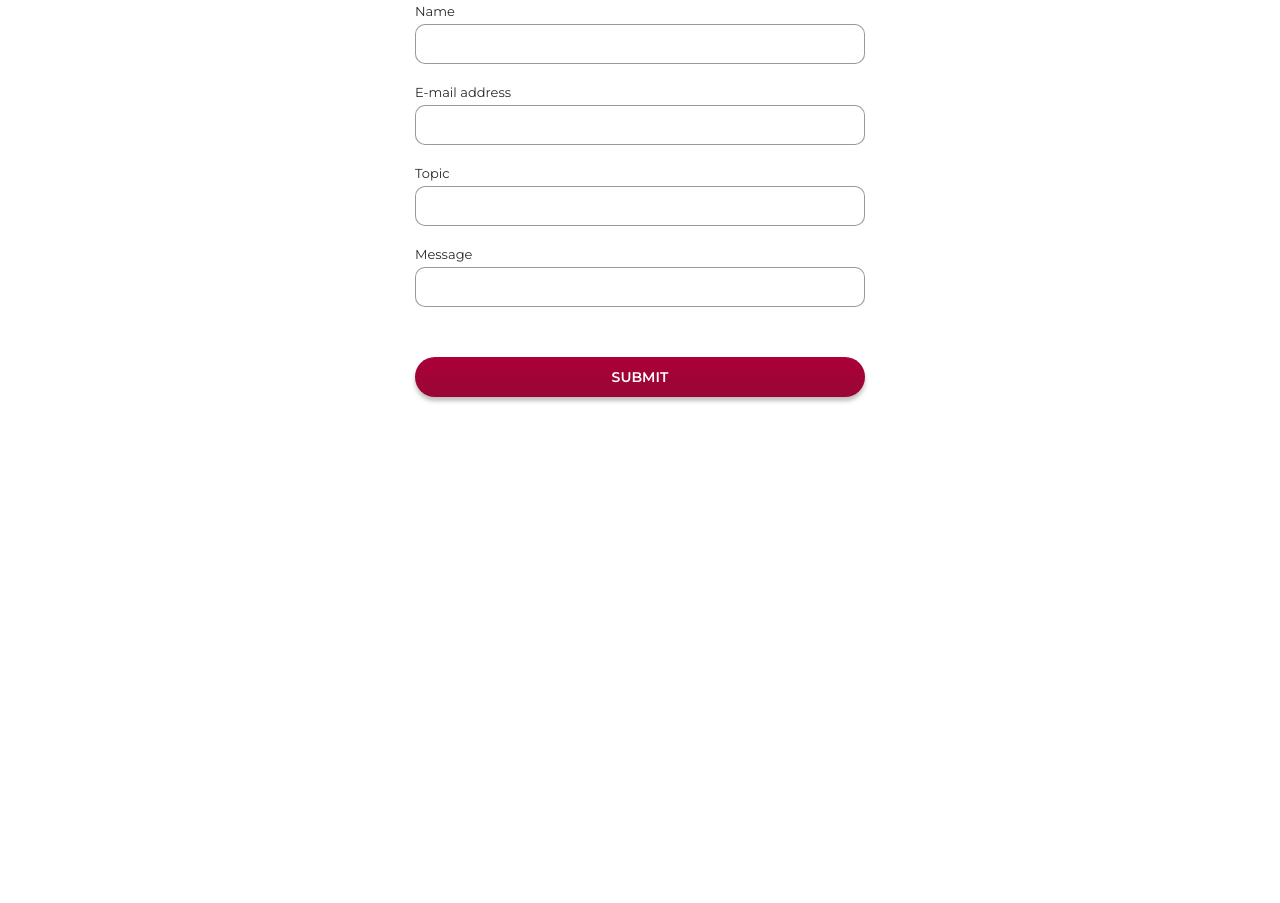
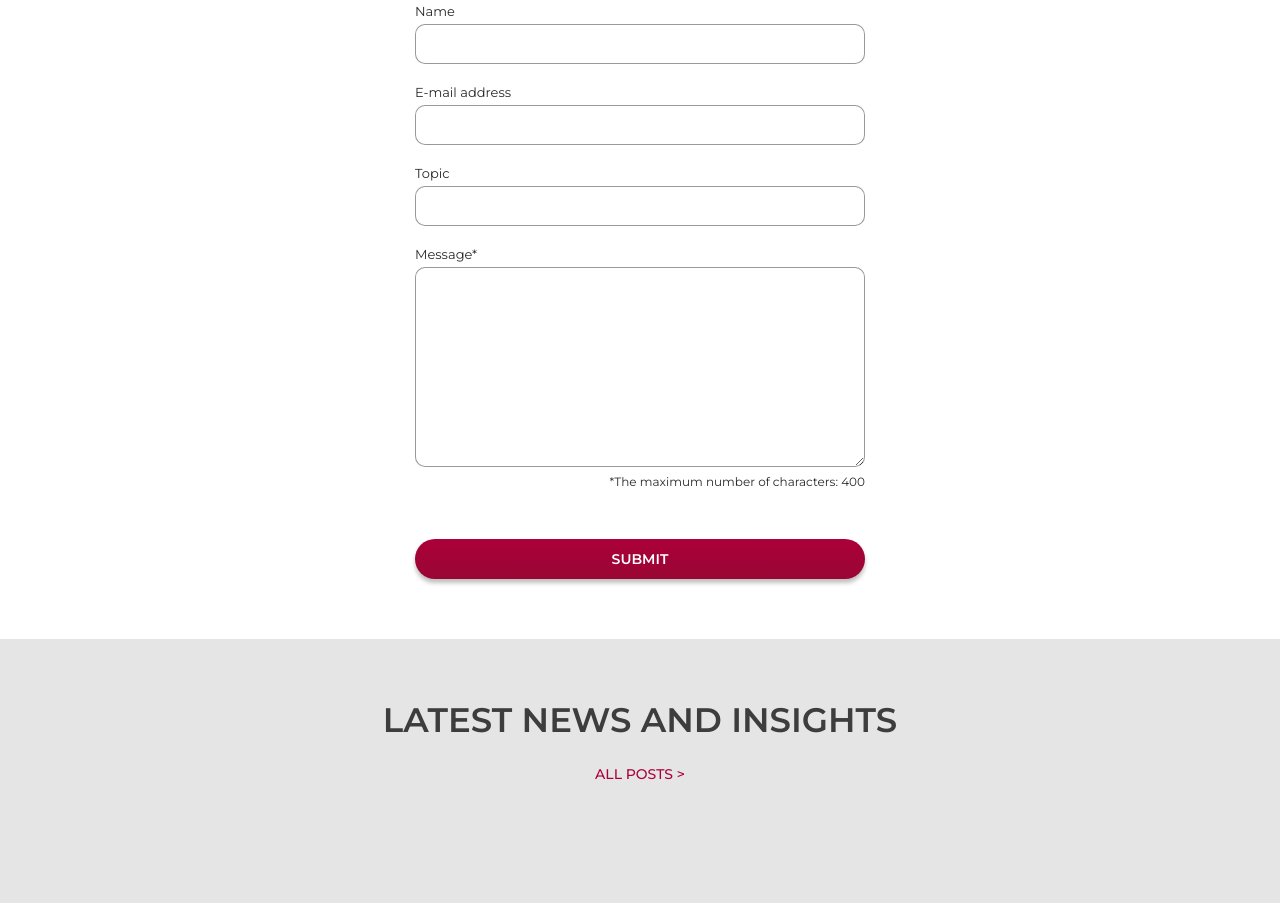
Before and after one commit to nerooc/otc-site-theme, a plain HTML site: page src/index.html in a window 1280 px wide. Shown: the part 1872-2775 px from the top of the page. Before the commit the page ends 2329 px from the top, so only its background shows below. Drawn offline with nearby package versions, Linux system fonts and the light colour scheme.

Commit message:
finished contact section, started working on news section

```diff
--- a/src/index.html
+++ b/src/index.html
@@ -152,25 +152,28 @@
         Name
       </div>
 
-      <input placeholder="" id="form">
+      <input placeholder="">
 
       <div id="formName">
         E-mail address
       </div>
 
-      <input placeholder="" id="form">
+      <input placeholder="">
 
       <div id="formName">
         Topic
       </div>
 
-      <input placeholder="" id="form">
+      <input placeholder="">
 
       <div id="formName">
-        Message
+        Message*
       </div>
 
-      <input placeholder="" id="form">
+      <textarea placeholder="" id="formMessage" maxlength="400"></textarea>
+
+      <div id="disclaimer">*The maximum number of characters: 400
+      </div>
 
       <div class="baseButton">
         SUBMIT
@@ -179,6 +182,20 @@
     </div>
   </section>
 
+  <section id="news">
+    <div class="sectionTitle">
+      LATEST NEWS AND INSIGHTS
+    </div>
+
+    <div id="allPosts">
+      <a href="#">
+        ALL POSTS >
+      </a>
+    </div>
+
+
+
+  </section>
 
 
   <footer>
@@ -187,6 +204,7 @@
 
   <script src="./js/products.js"></script>
   <script src="./js/slider.js"></script>
+  <script src="./js/contact.js"></script>
 </body>
 
 </html>
--- /dev/null
+++ b/src/js/contact.js
@@ -0,0 +1,4 @@
+/*document.addEventListener('keypress', function () {
+    var input = document.getElementById("formMessage").value;
+    console.log(input);
+});*/
--- a/src/scss/_base.scss
+++ b/src/scss/_base.scss
@@ -3,10 +3,9 @@ a {
 }
 
 .sectionTitle {
-
 	font-family: 'Montserrat', sans-serif;
 	font-weight: 600;
-    color: #3D3D3D;
+	color: #3d3d3d;
 	font-size: 34px;
 	text-align: center;
 }
@@ -28,3 +27,7 @@ a {
 	align-items: center;
 	cursor: pointer;
 }
+
+.baseButton:focus {
+	outline: none;
+}
--- a/src/scss/_contact.scss
+++ b/src/scss/_contact.scss
@@ -1,7 +1,7 @@
 @import './variables';
 
 #getInTouch {
-    margin: 60px 0 60px 0;
+	padding: 60px 0 60px 0;
 	display: flex;
 	flex-direction: column;
 	justify-content: center;
@@ -10,10 +10,9 @@
 	#contactForm {
 		display: flex;
 		flex-direction: column;
-
+		font-family: 'Montserrat';
 
 		#contactText {
-            font-family: 'Montserrat';
 			font-weight: 400;
 			font-size: 15px;
 			text-align: center;
@@ -22,13 +21,11 @@
 
 		#formName {
 			margin-top: 20px;
-            font-family: 'Montserrat';
 			font-weight: 400;
 			font-size: 13px;
 		}
 
 		input {
-            font-family: 'Montserrat';
 			margin-top: 5px;
 			width: 100%;
 			font-size: 13px;
@@ -37,15 +34,32 @@
 			border: 1px solid rgba(0, 0, 0, 0.4);
 			box-sizing: border-box;
 			border-radius: 10px;
+			padding-left: 20px;
+			padding-right: 20px;
 		}
 
-        input:focus {
+		*:focus {
 			outline: none;
 		}
 
+		#formMessage {
+			margin-top: 5px;
+			width: 100%;
+			font-size: 13px;
+			height: 200px;
+			width: 450px;
+			border: 1px solid rgba(0, 0, 0, 0.4);
+			box-sizing: border-box;
+			border-radius: 10px;
+			padding: 10px 20px 10px 20px;
+			line-height: 20px;
+			resize: vertical;
+		}
 
-        #formMessage {
-            height: 300px;
+		#disclaimer {
+			text-align: right;
+			font-size: 12px;
+			margin-top: 7px;
 		}
 
 		.baseButton {
@@ -54,6 +68,5 @@
 			margin-top: 50px;
 			align-self: center;
 		}
-
 	}
 }
--- /dev/null
+++ b/src/scss/_news.scss
@@ -0,0 +1,28 @@
+@import './variables';
+
+#news {
+
+    font-family: 'Montserrat';
+    background-color: #e5e5e5;
+    padding: 60px 0 60px 0;
+    display: flex;
+    flex-direction: column;
+    justify-content: center;
+    align-items: center;
+
+    #allPosts {
+
+        margin: 24px 0 60px 0;
+        font-size: 14px;
+        color: $base-color;
+        font-weight: 500;
+        text-align: center;
+
+        a {
+            display: block;
+            color: inherit;
+            text-decoration: none;
+        }
+    }
+
+}
--- a/src/scss/style.scss
+++ b/src/scss/style.scss
@@ -5,6 +5,7 @@
 @import "./whoWeAre";
 @import "./products";
 @import "./contact";
+@import "./news";
 @import url(https://fonts.googleapis.com/css?family=Open+Sans:400,300,600);
 
 html {
```
Also changed, not shown: src/css/style.css. Lines whose indentation alone changed are shown as unchanged.
